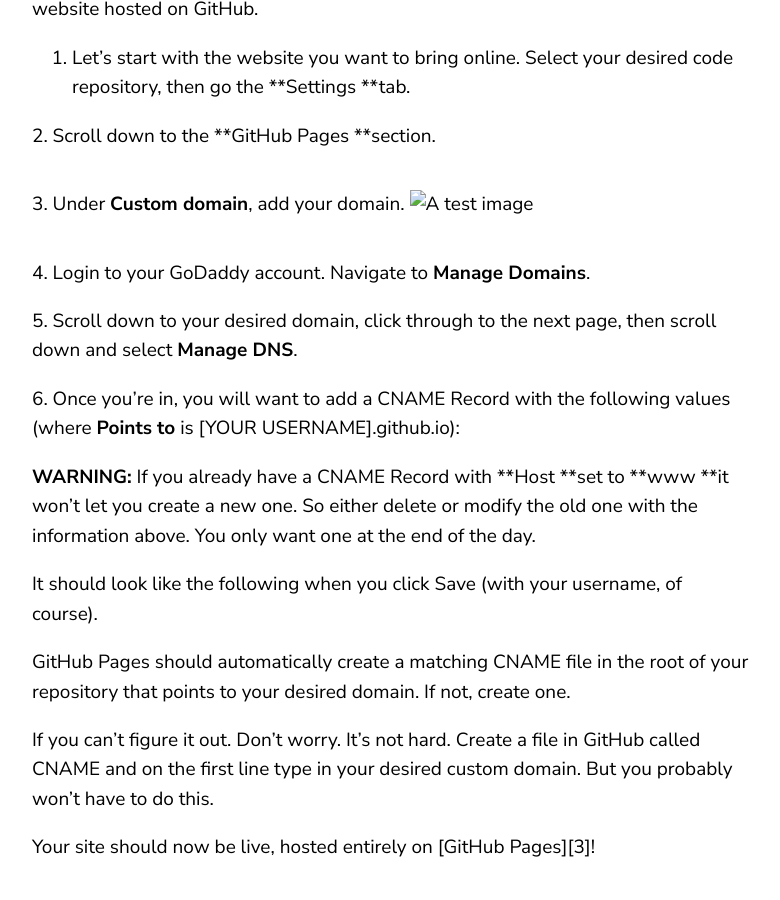
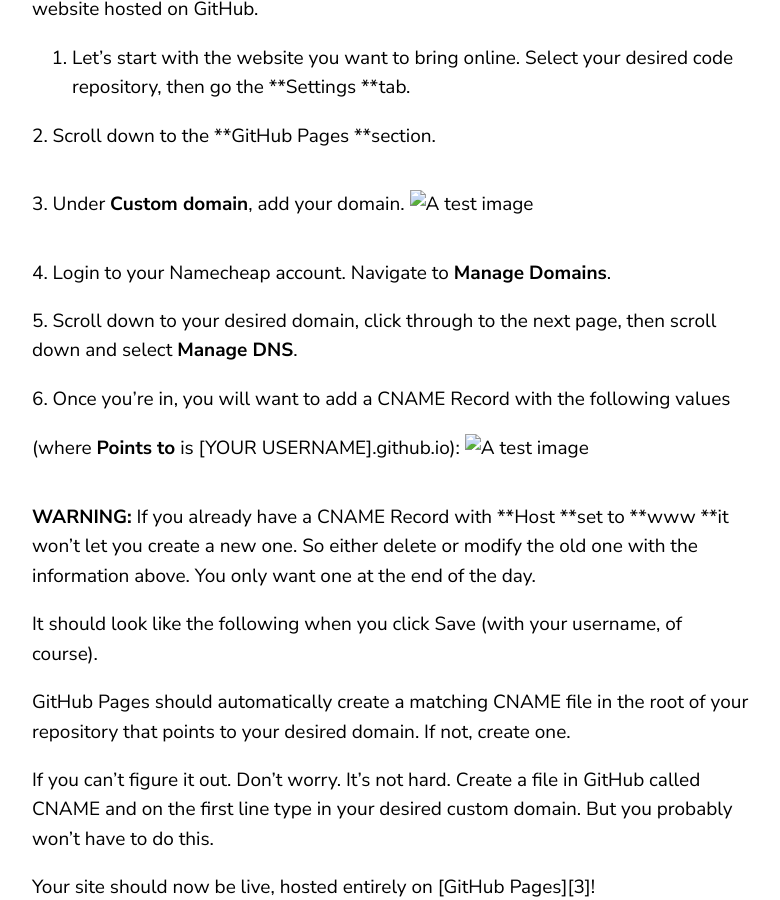
Before and after one commit to 404Kartik/blog.404kartik, a Jekyll site: the page built from _posts/2019-06-30-coding-post.markdown, in a window 1280 px wide and 900 px high, scrolled down 769 px. Shown: the whole window, without its empty margins (68-848 px from the left). Built offline with Jekyll 4.4.1, drawn with Linux system fonts in a browser that asks for light colours.

Commit message:
Update 2019-06-30-coding-post.markdown

```diff
--- a/_posts/2019-06-30-coding-post.markdown
+++ b/_posts/2019-06-30-coding-post.markdown
@@ -18,11 +18,12 @@ You have a domain hosted on Namecheap, and you want to point its DNS to your web
 3\. Under **Custom domain**, add your domain.
 ![A test image](gh.png)
 
-4\. Login to your GoDaddy account. Navigate to **Manage Domains**.
+4\. Login to your Namecheap account. Navigate to **Manage Domains**.
 
 5\. Scroll down to your desired domain, click through to the next page, then scroll down and select **Manage DNS**.
 
 6\. Once you're in, you will want to add a CNAME Record with the following values (where **Points to** is [YOUR USERNAME].github.io):
+![A test image](name.jpg)
 
 **WARNING:** If you already have a CNAME Record with **Host **set to **www **it won't let you create a new one. So either delete or modify the old one with the information above. You only want one at the end of the day.
 
```
